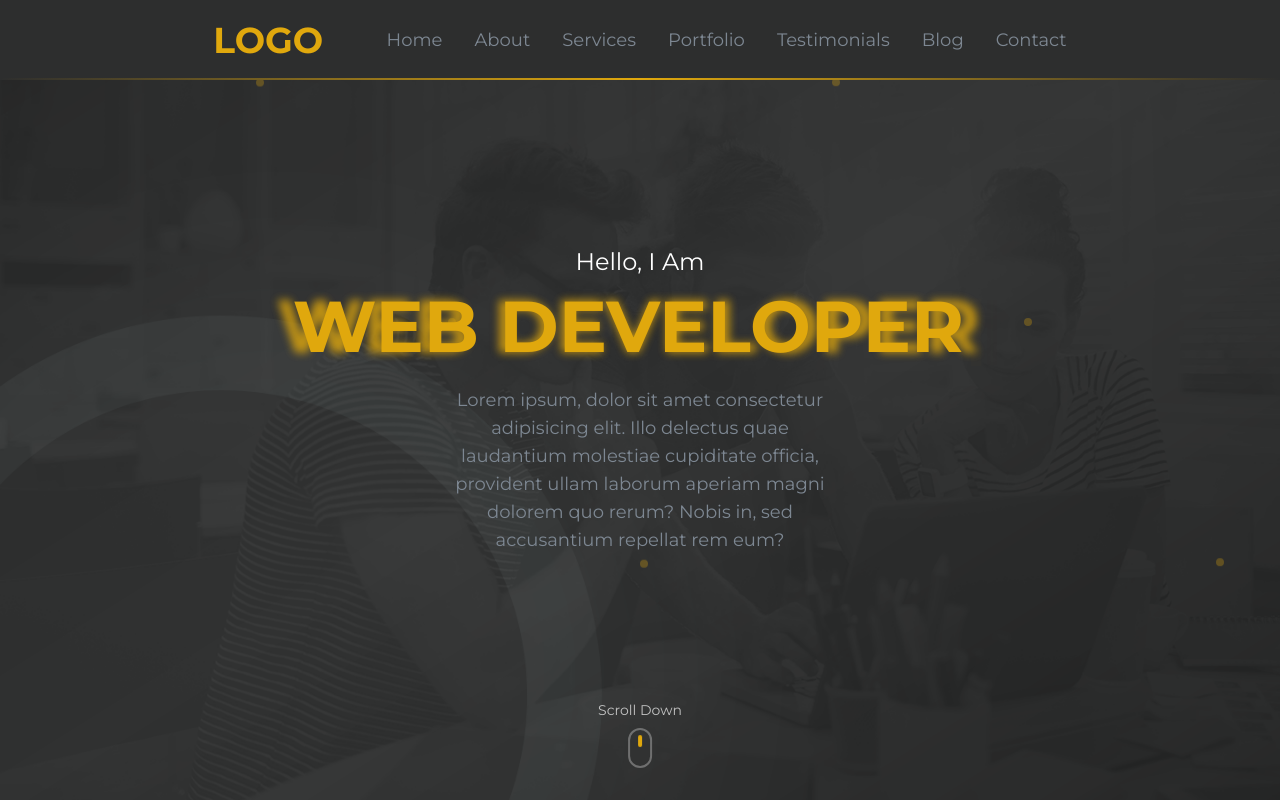
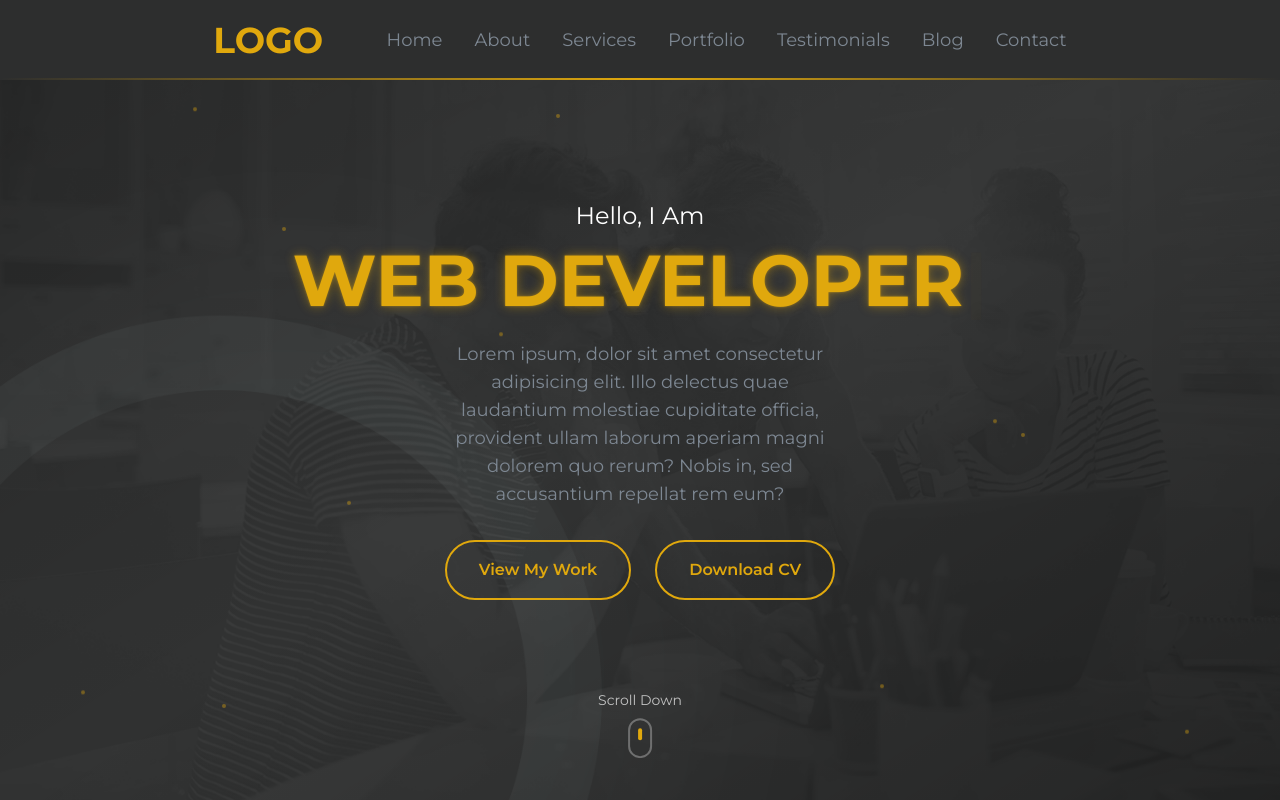
Before and after one commit to blacki4/Example-Portfolio-Website, a React (Create React App) app: page / in a window 1280 px wide. Shown: the top 800 px of the page. Built offline with nearby package versions, Linux system fonts and the light colour scheme.

Commit message:
fix(home and counter): fix the start counter issue and the title issue in the home sec

```diff
--- a/src/Components/Counter.jsx
+++ b/src/Components/Counter.jsx
@@ -170,7 +170,7 @@ export default function Counter() {
                     </span>
 
                     <CountUp
-                      end={item.value}
+                      end={isVisible ? item.value : 0}
                       duration={3}
                       start={0}
                       className="relative z-10"
--- a/src/Components/Home.jsx
+++ b/src/Components/Home.jsx
@@ -19,19 +19,19 @@ export default function Home() {
       style={{ backgroundImage: "url('/images/home-bg.png')" }}
     >
       {/* Animated background overlay */}
-      <div className="absolute inset-0 bg-gradient-to-br from-black/20 via-transparent to-black/30 animate-pulse"></div>
+      <div className="absolute inset-0 bg-gradient-to-br from-black/20 via-transparent to-black/30"></div>
 
       {/* Floating particles */}
       <div className="absolute inset-0 overflow-hidden pointer-events-none">
-        {[...Array(6)].map((_, i) => (
+        {[...Array(12)].map((_, i) => (
           <div
             key={i}
-            className={`absolute w-2 h-2 bg-primaryColor rounded-full opacity-30 animate-bounce`}
+            className={`absolute w-1 h-1 bg-primaryColor rounded-full opacity-40 animate-float`}
             style={{
-              left: `${20 + i * 15}%`,
-              top: `${10 + (i % 3) * 30}%`,
-              animationDelay: `${i * 0.5}s`,
-              animationDuration: `${3 + i * 0.5}s`,
+              left: `${Math.random() * 100}%`,
+              top: `${Math.random() * 100}%`,
+              animationDelay: `${i * 0.3}s`,
+              animationDuration: `${4 + Math.random() * 2}s`,
             }}
           />
         ))}
@@ -54,25 +54,20 @@ export default function Home() {
           Hello, I Am
         </h1>
 
-        {/* Main title with typewriter + glow effect */}
+        {/* Main title with typewriter + improved glow effect */}
         <div
           className={`
           text-3xl sm:text-4xl md:text-5xl lg:text-6xl xl:text-7xl text-primaryColor
-          mt-2 sm:mt-3 font-bold text-center
+          mt-2 sm:mt-3 font-bold text-center relative
           transform transition-all duration-1200 ease-out delay-500
           ${isLoaded ? "scale-100 opacity-100" : "scale-75 opacity-0"}
         `}
         >
-          <div className="relative">
-            {/* Glowing background */}
-            <div className="absolute inset-0 text-primaryColor blur-sm animate-pulse opacity-50">
+          {/* Improved glow effect - less blur */}
+          <div className="absolute inset-0 glow-effect opacity-60">
             <Typewriter
               options={{
-                  strings: [
-                    "MALEK HASSOUNEH",
-                    "WEB DEVELOPER",
-                    "UI/UX DESIGNER",
-                  ],
+                strings: ["MALEK HASSOUNEH", "WEB DEVELOPER", "UI/UX DESIGNER"],
                 autoStart: true,
                 loop: true,
                 delay: 100,
@@ -85,11 +80,7 @@ export default function Home() {
           <div className="relative z-10">
             <Typewriter
               options={{
-                  strings: [
-                    "MALEK HASSOUNEH",
-                    "WEB DEVELOPER",
-                    "UI/UX DESIGNER",
-                  ],
+                strings: ["MALEK HASSOUNEH", "WEB DEVELOPER", "UI/UX DESIGNER"],
                 autoStart: true,
                 loop: true,
                 delay: 100,
@@ -97,7 +88,9 @@ export default function Home() {
               }}
             />
           </div>
-          </div>
+
+          {/* Subtle shine effect */}
+          <div className="absolute inset-0 bg-gradient-to-r from-transparent via-primaryColor/10 to-transparent transform -skew-x-12 opacity-0 hover:opacity-100 transition-opacity duration-1000 pointer-events-none"></div>
         </div>
 
         {/* Description with fade + slide from bottom */}
@@ -115,6 +108,22 @@ export default function Home() {
           repellat rem eum?
         </p>
 
+        {/* CTA Buttons */}
+        <div
+          className={`
+          flex gap-4 sm:gap-6 mt-6 sm:mt-8
+          transform transition-all duration-1000 ease-out delay-1200
+          ${isLoaded ? "translate-y-0 opacity-100" : "translate-y-8 opacity-0"}
+        `}
+        >
+          <button className="border-2 border-primaryColor text-primaryColor hover:bg-primaryColor hover:text-black font-semibold px-6 sm:px-8 py-3 sm:py-4 rounded-full transition-all duration-300 hover:scale-105 hover:shadow-lg">
+            View My Work
+          </button>
+          <button className="border-2 border-primaryColor text-primaryColor hover:bg-primaryColor hover:text-black font-semibold px-6 sm:px-8 py-3 sm:py-4 rounded-full transition-all duration-300 hover:scale-105 hover:shadow-lg">
+            Download CV
+          </button>
+        </div>
+
         {/* Animated scroll indicator */}
         <div
           className={`
@@ -123,18 +132,25 @@ export default function Home() {
           ${isLoaded ? "translate-y-0 opacity-100" : "translate-y-4 opacity-0"}
         `}
         >
-          <div className="flex flex-col items-center gap-2 cursor-pointer group">
-            <span className="text-white text-xs sm:text-sm opacity-70 group-hover:opacity-100 transition-opacity">
+          <div
+            className="flex flex-col items-center gap-2 cursor-pointer group animate-bounce-slow"
+            onClick={() =>
+              document
+                .getElementById("About")
+                ?.scrollIntoView({ behavior: "smooth" })
+            }
+          >
+            <span className="text-white text-xs sm:text-sm opacity-70 group-hover:opacity-100 transition-opacity duration-300">
               Scroll Down
             </span>
-            <div className="w-6 h-10 border-2 border-white border-opacity-30 rounded-full flex justify-center">
-              <div className="w-1 h-3 bg-primaryColor rounded-full animate-bounce mt-2"></div>
+            <div className="w-6 h-10 border-2 border-white border-opacity-30 rounded-full flex justify-center group-hover:border-primaryColor transition-colors duration-300">
+              <div className="w-1 h-3 bg-primaryColor rounded-full mt-2 group-hover:bg-white transition-colors duration-300"></div>
             </div>
           </div>
         </div>
       </div>
 
-      {/* Custom keyframes for additional animations */}
+      {/* Custom keyframes for improved animations */}
       <style jsx>{`
         @keyframes slideInLeft {
           from {
@@ -172,14 +188,49 @@ export default function Home() {
         @keyframes glow {
           0%,
           100% {
-            text-shadow: 0 0 5px #e0a80d, 0 0 10px #e0a80d, 0 0 15px #e0a80d;
+            text-shadow: 0 0 8px rgba(224, 168, 13, 0.6);
           }
           50% {
-            text-shadow: 0 0 10px #e0a80d, 0 0 20px #e0a80d, 0 0 30px #e0a80d;
+            text-shadow: 0 0 12px rgba(224, 168, 13, 0.8);
           }
         }
 
+        @keyframes float {
+          0%,
+          100% {
+            transform: translateY(0px);
+          }
+          50% {
+            transform: translateY(-10px);
+          }
+        }
+
+        @keyframes bounce-slow {
+          0%,
+          100% {
+            transform: translateY(0);
+          }
+          50% {
+            transform: translateY(-10px);
+          }
+        }
+
+        .glow-effect {
+          animation: glow 3s ease-in-out infinite;
+          filter: blur(1px); /* Reduced blur */
+        }
+
+        .animate-float {
+          animation: float 4s ease-in-out infinite;
+        }
+
+        .animate-bounce-slow {
+          animation: bounce-slow 2s ease-in-out infinite;
+        }
+
+        /* Improved text shadow without excessive blur */
         .glow-text {
+          text-shadow: 0 0 10px rgba(224, 168, 13, 0.5);
           animation: glow 2s ease-in-out infinite alternate;
         }
       `}</style>
```
Lines whose indentation alone changed are shown as unchanged.
